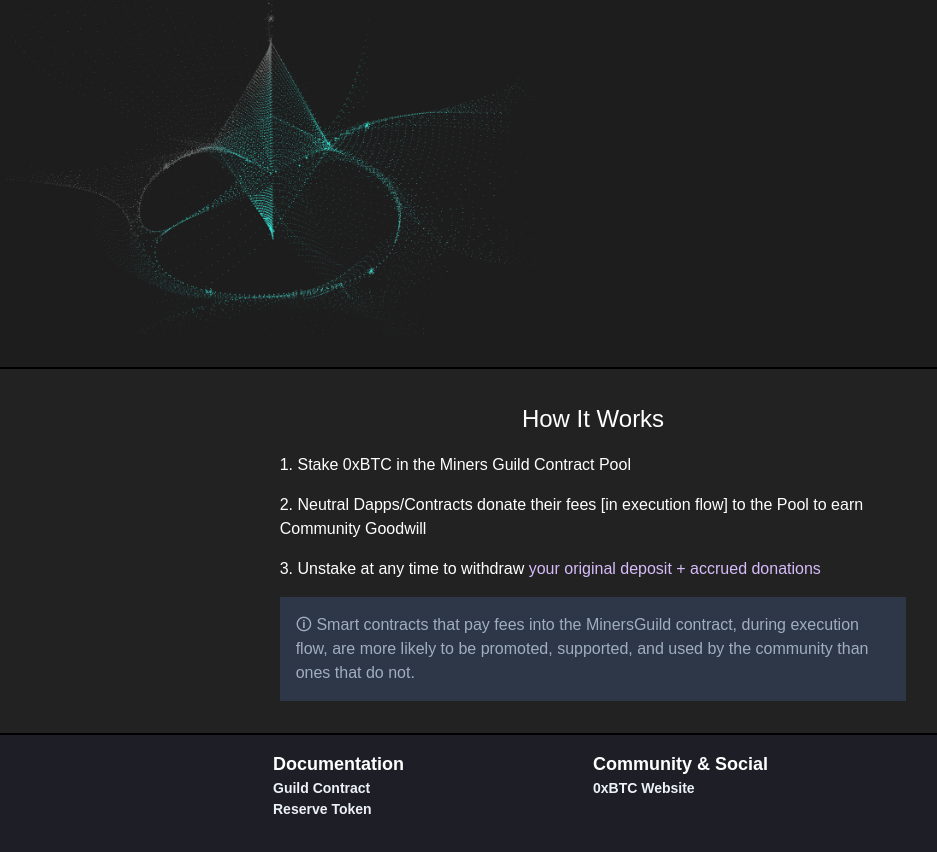
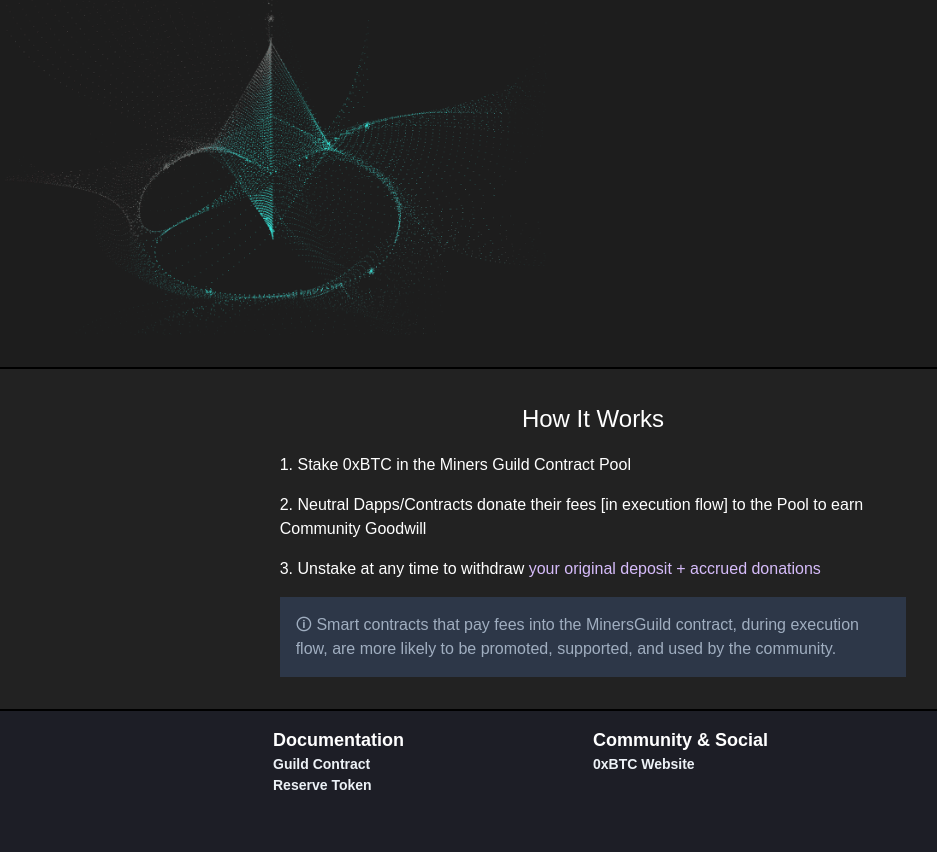
Before and after one commit to ethereumdegen/optimistic-nft-store-web, a Vue app: page / in a window 1280 px wide. Shown: the part 280-1132 px from the top of the page, without its empty margins (47-984 px from the left). Built offline with nearby package versions, Linux system fonts and the light colour scheme; what vue-tailwind would draw is missing.

Commit message:
Update Home.vue

```diff
--- a/src/views/Home.vue
+++ b/src/views/Home.vue
@@ -64,7 +64,7 @@
                 <div class="text-lg text-center my-16 hidden "> TLDR: This is a funnel for donations from community-driven dapps. </div>
 
 
-                <p class="text-gray-500 bg-gray-800 p-4"> 🛈 Smart contracts that pay fees into the MinersGuild contract, during execution flow, are more likely to be promoted, supported, and used by the community than ones that do not. </p>
+                <p class="text-gray-500 bg-gray-800 p-4"> 🛈 Smart contracts that pay fees into the MinersGuild contract, during execution flow, are more likely to be promoted, supported, and used by the community. </p>
 
          </div>
 
```
